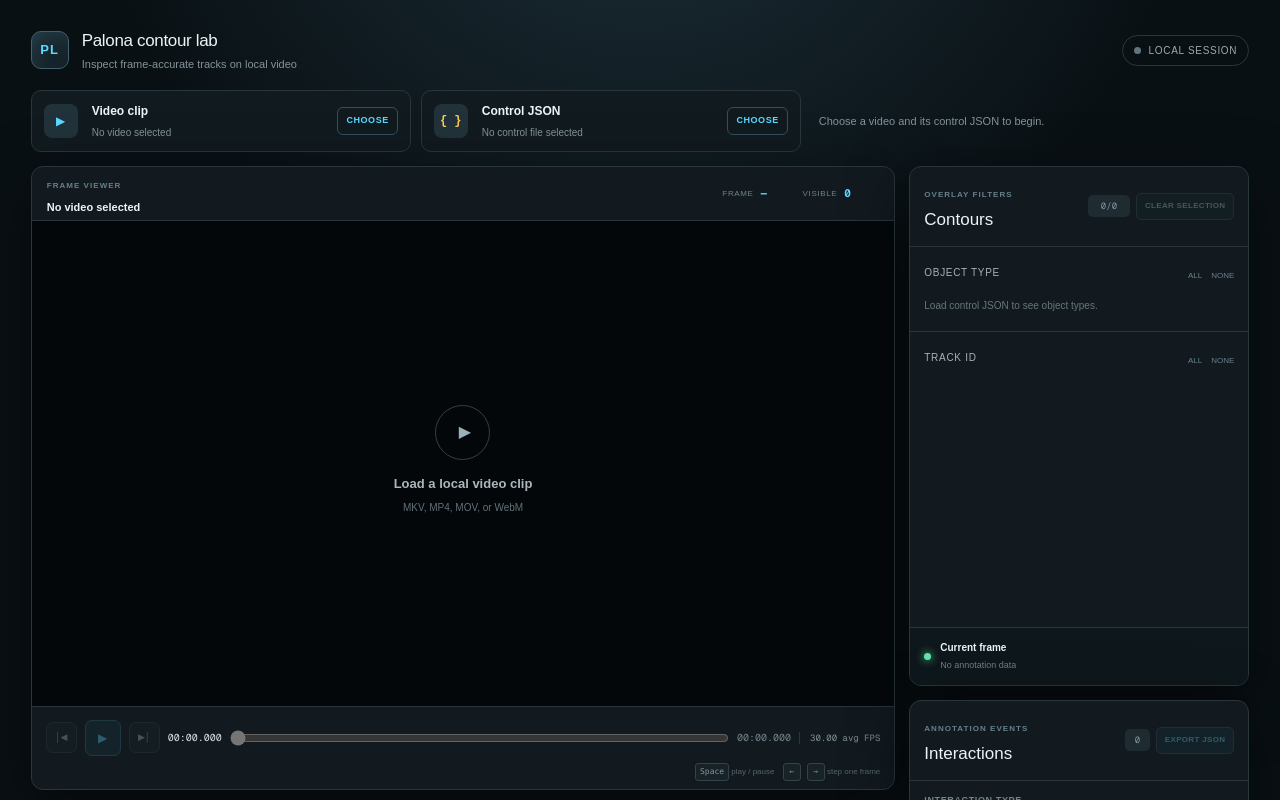
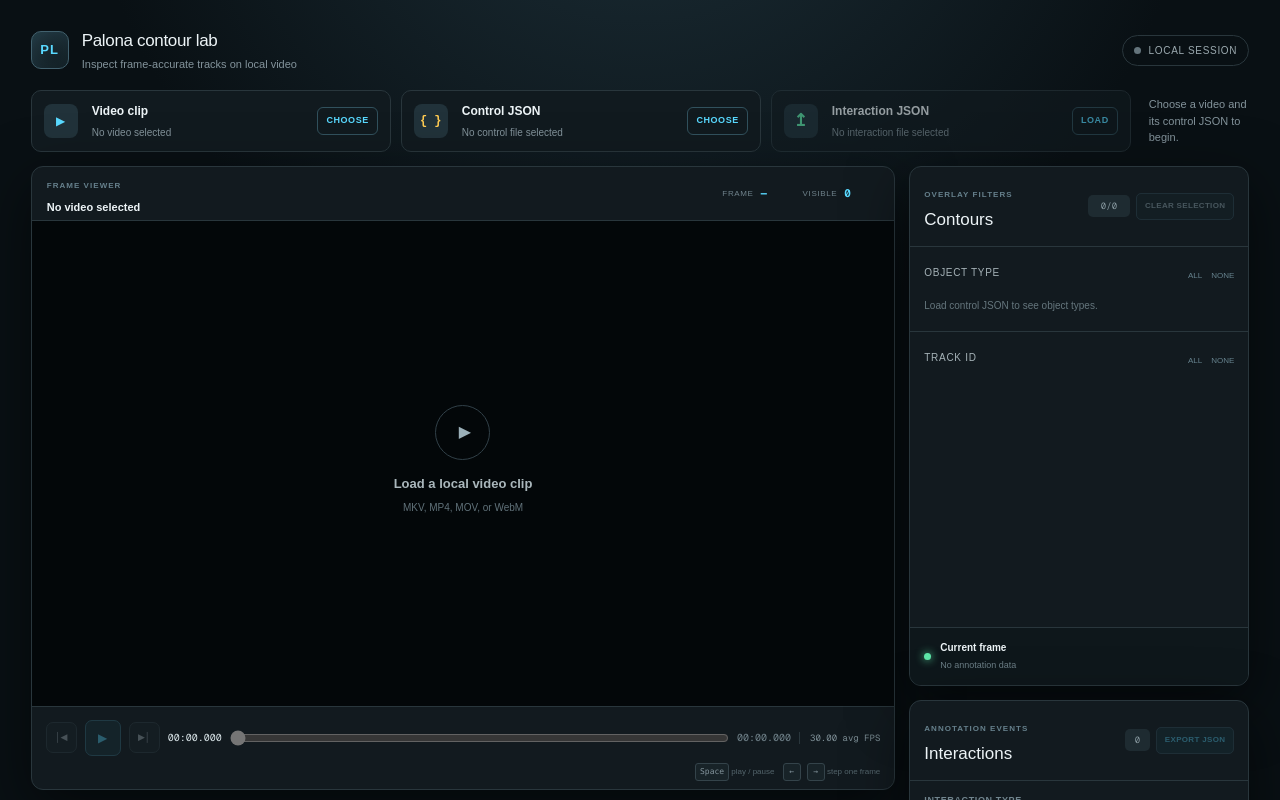
Before and after one commit to slyfooox666/Palona_Labeling_Tool, a Next.js app: page / in a window 1280 px wide. Shown: the top 800 px of the page. Built offline with nearby package versions, Linux system fonts and the light colour scheme.

Commit message:
load interaction.json

```diff
--- a/app/globals.css
+++ b/app/globals.css
@@ -28,10 +28,10 @@ button { color: inherit; }
 .status-pill.ready span { background: var(--green); box-shadow: 0 0 10px var(--green); }
 .status-pill.reading span { background: #ffcb52; animation: pulse 1s infinite; }
 
-.load-strip { max-width: 1700px; margin: 10px auto 14px; display: grid; grid-template-columns: minmax(260px, 380px) minmax(260px, 380px) 1fr; gap: 10px; align-items: stretch; }
+.load-strip { max-width: 1700px; margin: 10px auto 14px; display: grid; grid-template-columns: repeat(3, minmax(240px, 360px)) 1fr; gap: 10px; align-items: stretch; }
 .file-card { min-width: 0; height: 62px; display: grid; grid-template-columns: 38px minmax(0, 1fr) auto; align-items: center; gap: 10px; padding: 10px 12px; border: 1px solid var(--line); border-radius: 10px; background: #111a1f; text-align: left; cursor: pointer; transition: .15s ease; }
-.file-card:hover { border-color: #47616c; transform: translateY(-1px); }
-.file-card:disabled { cursor: wait; opacity: .75; }
+.file-card:hover:not(:disabled) { border-color: #47616c; transform: translateY(-1px); }
+.file-card:disabled { cursor: not-allowed; opacity: .6; }
 .file-card > span:nth-child(2) { min-width: 0; }
 .file-card strong, .file-card small { display: block; }
 .file-card strong { font-size: 12px; }
@@ -39,6 +39,7 @@ button { color: inherit; }
 .file-card b { color: var(--cyan); border: 1px solid #31515d; border-radius: 6px; padding: 6px 8px; font-size: 9px; text-transform: uppercase; letter-spacing: .06em; }
 .file-icon { display: grid; place-items: center; width: 34px; height: 34px; border-radius: 8px; background: #21323a; color: var(--cyan); font-size: 12px; }
 .file-icon.json { color: #ffcb52; font-family: monospace; font-weight: 800; }
+.file-icon.interaction-json { color: var(--green); font-size: 17px; font-weight: 800; }
 .session-message { margin: 0; align-self: center; padding-left: 8px; color: var(--muted); font-size: 11px; line-height: 1.5; }
 .visually-hidden { position: absolute; width: 1px; height: 1px; opacity: 0; pointer-events: none; }
 
--- a/app/page.tsx
+++ b/app/page.tsx
@@ -31,6 +31,11 @@ type Interaction = {
   object_id_list: string[];
   start_time: number;
   end_time: number | null;
+};
+type InteractionFile = {
+  video?: string;
+  contour?: string;
+  interaction_list: Interaction[];
 };
 
 const PALETTE = ["#59d9ff", "#ffcb52", "#a78bfa", "#5ee6a8", "#ff7e9d", "#fb923c", "#67e8f9"];
@@ -77,6 +82,54 @@ function interactionsEqual(left: Interaction, right: Interaction) {
 
 function cloneInteraction(interaction: Interaction): Interaction {
   return { ...interaction, object_id_list: [...interaction.object_id_list] };
+}
+
+function parseInteractionFile(value: unknown): InteractionFile {
+  if (!value || typeof value !== "object") throw new Error("The interaction JSON must be an object.");
+  const payload = value as Record<string, unknown>;
+  if (!Array.isArray(payload.interaction_list)) {
+    throw new Error("The interaction JSON must contain an interaction_list array.");
+  }
+
+  const usedIds = new Set<string>();
+  const interactionList = payload.interaction_list.map((value, index) => {
+    if (!value || typeof value !== "object") throw new Error(`Interaction ${index + 1} must be an object.`);
+    const item = value as Record<string, unknown>;
+    const interactionType = typeof item.interaction_type === "string" ? item.interaction_type.trim() : "";
+    const interactionId = typeof item.interaction_id === "string" ? item.interaction_id.trim() : "";
+    if (!interactionType) throw new Error(`Interaction ${index + 1} has no interaction_type.`);
+    if (!interactionId) throw new Error(`Interaction ${index + 1} has no interaction_id.`);
+    if (usedIds.has(interactionId)) throw new Error(`Interaction ID ${interactionId} appears more than once.`);
+    usedIds.add(interactionId);
+
+    if (!Array.isArray(item.object_id_list) || item.object_id_list.length === 0
+      || item.object_id_list.some((id) => typeof id !== "string" || !id.trim())) {
+      throw new Error(`Interaction ${interactionId} must have a non-empty string object_id_list.`);
+    }
+    if (typeof item.start_time !== "number" || !Number.isFinite(item.start_time)) {
+      throw new Error(`Interaction ${interactionId} has an invalid start_time.`);
+    }
+    if (item.end_time !== null && (typeof item.end_time !== "number" || !Number.isFinite(item.end_time))) {
+      throw new Error(`Interaction ${interactionId} has an invalid end_time.`);
+    }
+    if (typeof item.end_time === "number" && item.end_time < item.start_time) {
+      throw new Error(`Interaction ${interactionId} ends before it starts.`);
+    }
+
+    return {
+      interaction_type: interactionType,
+      interaction_id: interactionId,
+      object_id_list: [...new Set((item.object_id_list as string[]).map((id) => id.trim()))].sort(naturalCompare),
+      start_time: item.start_time,
+      end_time: item.end_time as number | null,
+    };
+  });
+
+  return {
+    video: typeof payload.video === "string" ? payload.video : undefined,
+    contour: typeof payload.contour === "string" ? payload.contour : undefined,
+    interaction_list: interactionList,
+  };
 }
 
 function nearestFrame(frames: Frame[], time: number) {
@@ -129,6 +182,7 @@ export default function Home() {
   const canvasRef = useRef<HTMLCanvasElement>(null);
   const videoInputRef = useRef<HTMLInputElement>(null);
   const jsonInputRef = useRef<HTMLInputElement>(null);
+  const interactionJsonInputRef = useRef<HTMLInputElement>(null);
   const interactionTypeInputRef = useRef<HTMLInputElement>(null);
   const videoUrlRef = useRef<string | null>(null);
   const stepHoldDelayRef = useRef<number | null>(null);
@@ -138,6 +192,7 @@ export default function Home() {
   const [videoName, setVideoName] = useState("No video selected");
   const [videoPath, setVideoPath] = useState("");
   const [jsonName, setJsonName] = useState("No control file selected");
+  const [interactionJsonName, setInteractionJsonName] = useState("No interaction file selected");
   const [contourPath, setContourPath] = useState("");
   const [data, setData] = useState<ControlData | null>(null);
   const [loadState, setLoadState] = useState<"idle" | "reading" | "ready" | "error">("idle");
@@ -353,6 +408,7 @@ export default function Home() {
     setVideoPath(file.webkitRelativePath || file.name);
     setData(null);
     setJsonName("No control file selected");
+    setInteractionJsonName("No interaction file selected");
     setContourPath("");
     setLoadState("idle");
     setSelectedTracks(new Set());
@@ -363,6 +419,7 @@ export default function Home() {
     setEditingInteractionId(null);
     setExportedInteractionSignature("");
     if (jsonInputRef.current) jsonInputRef.current.value = "";
+    if (interactionJsonInputRef.current) interactionJsonInputRef.current.value = "";
     setMessage("Video loaded. Select the matching control JSON.");
     setCurrentTime(0);
     setPresentedTime(0);
@@ -520,6 +577,55 @@ export default function Home() {
     };
     worker.postMessage(file);
     event.target.value = "";
+  }
+
+  async function loadInteractionsJson(event: ChangeEvent<HTMLInputElement>) {
+    const file = event.target.files?.[0];
+    if (!file) return;
+    if (!videoUrl || !data) {
+      event.target.value = "";
+      setMessage("Load the matching video and control JSON before loading saved interactions.");
+      return;
+    }
+    const hasUnexportedInteractions = interactions.length > 0
+      && interactionSignature !== exportedInteractionSignature;
+    if ((hasUnexportedInteractions || hasInteractionChanges)
+      && !window.confirm("Loading an interaction JSON will discard the current unsaved interaction changes.\n\nChoose Cancel to return to editing.")) {
+      event.target.value = "";
+      setMessage("Interaction JSON loading canceled. Your current labeling session is unchanged.");
+      return;
+    }
+
+    try {
+      const interactionText = await file.text();
+      const payload = parseInteractionFile(JSON.parse(interactionText));
+      const loadedInteractions = [...payload.interaction_list]
+        .sort((left, right) => naturalCompare(left.interaction_id, right.interaction_id));
+      const loadedSignature = JSON.stringify(loadedInteractions);
+      const firstInteraction = loadedInteractions[0] ?? null;
+
+      setInteractionJsonName(file.name);
+      setInteractions(loadedInteractions);
+      setExportedInteractionSignature(loadedSignature);
+      setInteractionType("");
+      setSelectedInteractionId(firstInteraction?.interaction_id ?? null);
+      setEditingInteractionId(firstInteraction?.interaction_id ?? null);
+      setInteractionDraft(firstInteraction ? cloneInteraction(firstInteraction) : null);
+      setSelectedTracks(firstInteraction ? new Set(firstInteraction.object_id_list) : new Set());
+      if (firstInteraction) seek(firstInteraction.start_time);
+
+      const controlName = jsonName === "No control file selected" ? "" : jsonName;
+      const importedContourName = payload.contour?.split(/[\\/]/).pop() ?? "";
+      const contourWarning = controlName && importedContourName && controlName !== importedContourName
+        ? ` Warning: it references ${importedContourName}, but ${controlName} is loaded.`
+        : "";
+      const nextStep = firstInteraction ? " The first interaction is open for inspection." : "";
+      setMessage(`Loaded ${loadedInteractions.length.toLocaleString()} saved interactions from ${file.name}.${nextStep}${contourWarning}`);
+    } catch (error) {
+      setMessage(`Could not read interaction JSON: ${error instanceof Error ? error.message : String(error)}`);
+    } finally {
+      event.target.value = "";
+    }
   }
 
   function stepFrame(direction: -1 | 1) {
@@ -826,8 +932,19 @@ export default function Home() {
           <span><strong>Control JSON</strong><small>{jsonName}</small></span>
           <b>{loadState === "reading" ? "Reading…" : "Choose"}</b>
         </button>
+        <button
+          className="file-card"
+          onClick={() => interactionJsonInputRef.current?.click()}
+          disabled={loadState === "reading" || !videoUrl || !data}
+          title={!videoUrl || !data ? "Load the matching video and control JSON first" : "Load saved interactions"}
+        >
+          <span className="file-icon interaction-json">↥</span>
+          <span><strong>Interaction JSON</strong><small>{interactionJsonName}</small></span>
+          <b>Load</b>
+        </button>
         <input ref={videoInputRef} className="visually-hidden" type="file" accept="video/*,.mkv" onChange={loadVideo} />
         <input ref={jsonInputRef} className="visually-hidden" type="file" accept="application/json,.json" onChange={loadJson} />
+        <input ref={interactionJsonInputRef} className="visually-hidden" type="file" accept="application/json,.json" onChange={loadInteractionsJson} />
         <p className="session-message">{message}</p>
       </section>
 
```
Also changed, not shown: 2 other files (tests, documents, lock files or other folders).
